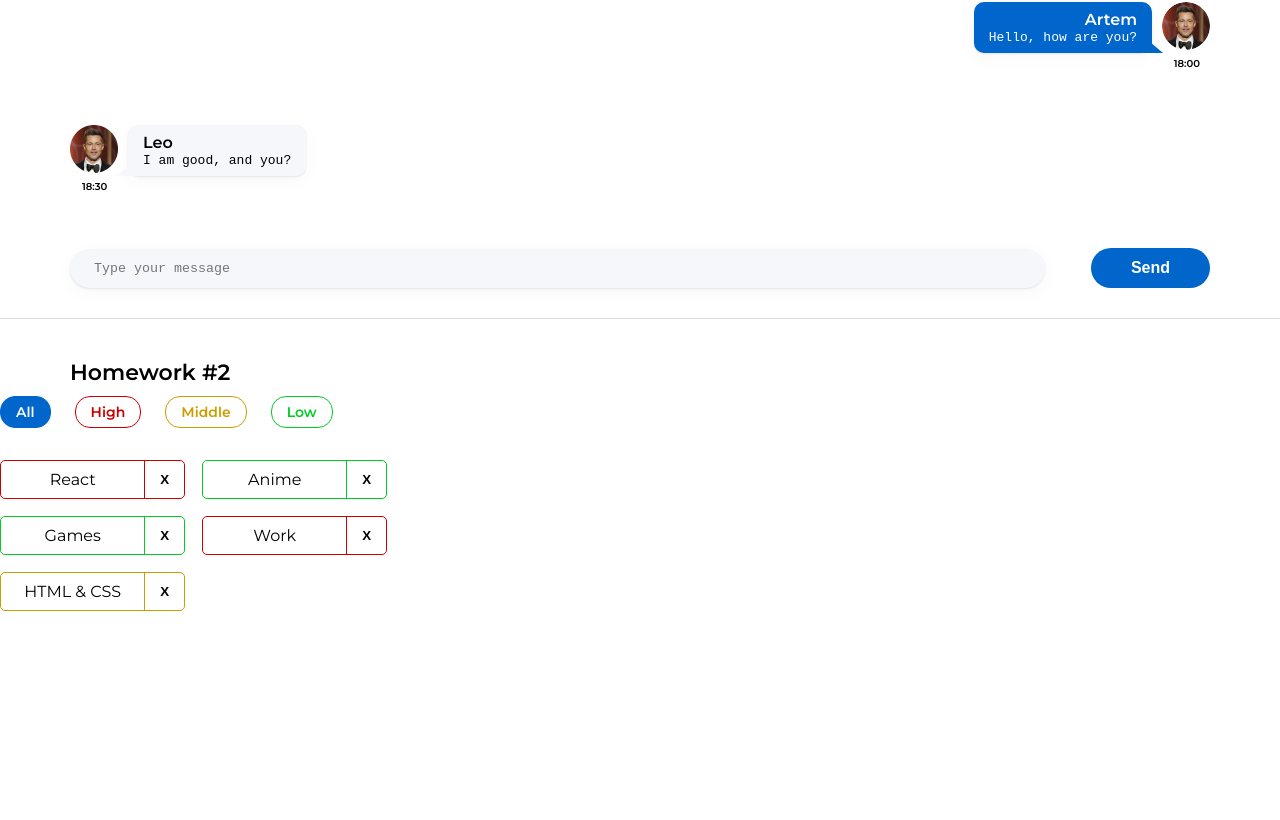
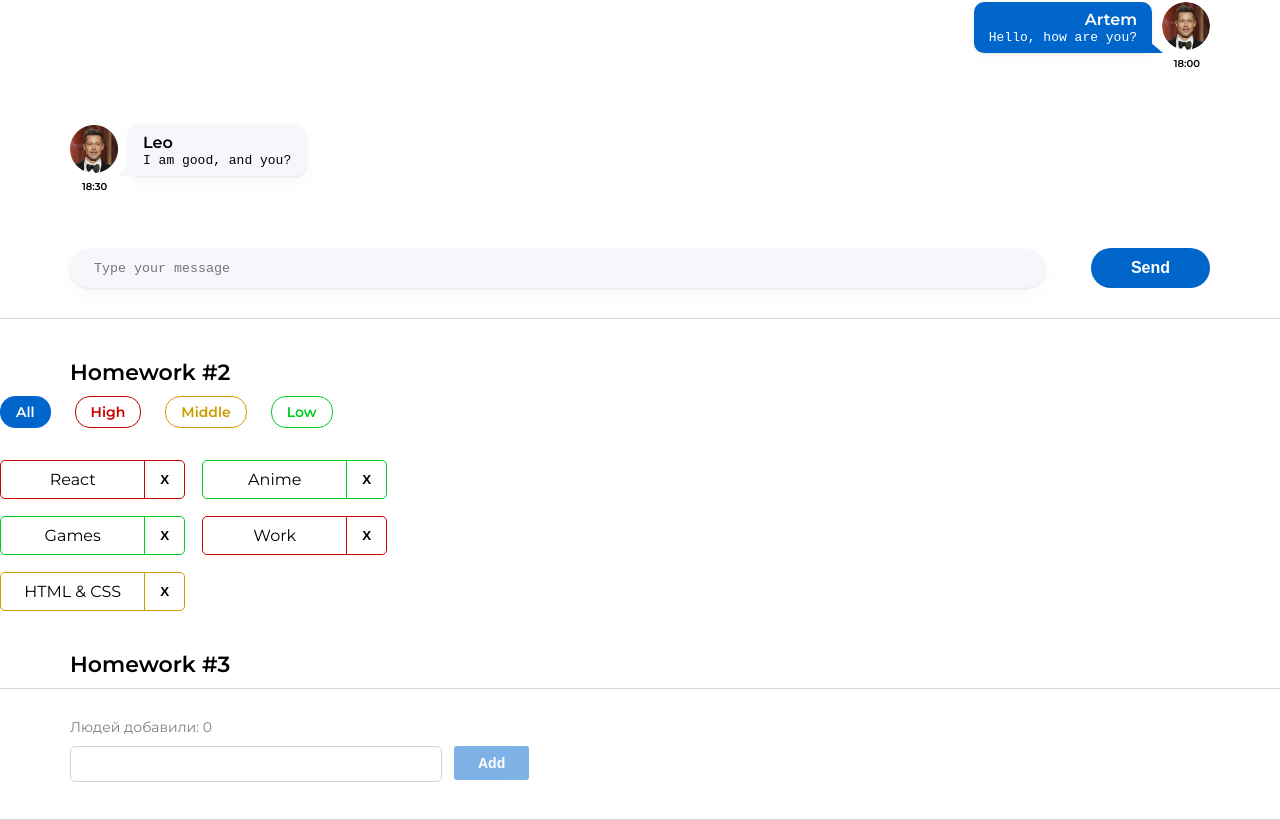
Before and after one commit to ArtemMyrhorod/testsForIgnat, a React (Create React App) app: page / in a window 1280 px wide. Shown: the part 236-1056 px from the top of the page. Before the commit the page ends 847 px from the top, so only its background shows below. Built offline with nearby package versions, Linux system fonts and the light colour scheme.

Commit message:
Finished HW3

```diff
--- a/src/s1-main/App.module.css
+++ b/src/s1-main/App.module.css
@@ -19,7 +19,6 @@ body {
     border-bottom: 1px solid #D9D9D9;
 }
 .hw {
-
     max-width: 1310px;
     margin: 0 auto;
 }
--- a/src/s1-main/App.tsx
+++ b/src/s1-main/App.tsx
@@ -2,13 +2,14 @@ import React from 'react'
 import s from './App.module.css'
 import HW1 from '../s2-homeworks/hw01/HW1'
 import HW2 from '../s2-homeworks/hw02/HW2';
+import HW3 from '../s2-homeworks/hw03/HW3';
 
 function App() {
     return (
         <div className={s.App}>
             <HW1/>
             <HW2/>
-            {/*<HW3/>*/}
+            <HW3/>
             {/*<HW4/>*/}
 
             {/*при выполнении дз 5 и более - закомментировать здесь дз 1-4, так как они есть внутри дз 5*/}
--- a/src/s2-homeworks/hw03/Greeting.module.css
+++ b/src/s2-homeworks/hw03/Greeting.module.css
@@ -1,22 +1,55 @@
 .greetingForm {
+    max-width: 1310px;
+    margin: 0 auto;
 }
 
 .inputAndButtonContainer {
+    display: flex;
+    gap: 12px;
+    align-items: flex-start;
 }
 
 .error {
+    font-weight: 400;
+    font-size: 14px;
+    line-height: 17px;
+    color: #CC0000;
 }
 
 .input {
+    border: 1px solid #D1D1D1;
+    border-radius: 5px;
+    width: 372px;
+    height: 36px;
+    margin-bottom: 7px;
+    font-weight: 500;
+    font-size: 16px;
+    line-height: 20px;
+    padding: 0 12px;
+    color: #000000;
 }
 
 .input:focus {
+    outline: none;
 }
 
 .errorInput {
+    border: 1px solid #CC0000;
+    border-radius: 5px;
+    width: 372px;
+    height: 36px;
 }
 
 .button {
+    background: #0066CC;
+    border: none;
+    border-radius: 3px;
+    padding: 7px 24px;
+    color: white;
+    text-transform: capitalize;
+    font-weight: 600;
+    font-size: 14px;
+    line-height: 20px;
 }
 
 .button:focus {
@@ -26,10 +59,20 @@
 }
 
 .button:disabled {
+    opacity: 0.5;
 }
 
 .text {
+    font-weight: 400;
+    font-size: 14px;
+    line-height: 17px;
+    color: rgba(0, 0, 0, 0.5);
+    margin-bottom: 10px;
 }
 
 .greeting {
+    font-weight: 600;
+    font-size: 14px;
+    line-height: 17px;
+    color: #000000;
 }
--- a/src/s2-homeworks/hw03/Greeting.tsx
+++ b/src/s2-homeworks/hw03/Greeting.tsx
@@ -1,15 +1,15 @@
-import React, {ChangeEvent, KeyboardEvent} from 'react'
+import React from 'react'
 import s from './Greeting.module.css'
 
 type GreetingPropsType = {
-    name: any // need to fix any
-    setNameCallback: any // need to fix any
-    addUser: any // need to fix any
-    onBlur: any // need to fix any
-    onEnter: any // need to fix any
-    error: any // need to fix any
-    totalUsers: any // need to fix any
-    lastUserName?: any // need to fix any
+  name: string
+  setNameCallback: (e: React.ChangeEvent<HTMLInputElement>) => void
+  addUser: () => void
+  onBlur: () => void
+  onEnter: (e: React.KeyboardEvent<HTMLInputElement>) => void
+  error: string
+  totalUsers: number
+  lastUserName?: string
 }
 
 // презентационная компонента (для верстальщика)
@@ -23,9 +23,9 @@ const Greeting: React.FC<GreetingPropsType> = (
     error,
     totalUsers,
     lastUserName,
-    } // деструктуризация пропсов
+  }
 ) => {
-    const inputClass = s.errorInput // need to fix with (?:)
+  const inputClass = error ? s.errorInput : s.input
 
   return (
     <div id={'hw3-form'} className={s.greetingForm}>
@@ -56,8 +56,7 @@ const Greeting: React.FC<GreetingPropsType> = (
           onClick={addUser}
           className={s.button}
           disabled={!name.trim()}
-                >
-                    add
+        >add
         </button>
       </div>
 
--- a/src/s2-homeworks/hw03/GreetingContainer.tsx
+++ b/src/s2-homeworks/hw03/GreetingContainer.tsx
@@ -1,38 +1,46 @@
-import React, { ChangeEvent, KeyboardEvent, useState } from 'react'
+import React, {ChangeEvent, KeyboardEvent, useState} from 'react'
 import Greeting from './Greeting'
-import { UserType } from './HW3'
+import {UsersType} from './HW3'
 
 type GreetingContainerPropsType = {
-    users: any // need to fix any
-    addUserCallback: any // need to fix any
+  users: UsersType[]
+  addUserCallback: (name: string) => void
 }
 
-export const pureAddUser = (name: any, setError: any, setName: any, addUserCallback: any) => {
-    // если имя пустое - показать ошибку, иначе - добавить юзера и очистить инпут
+export const pureAddUser = (name: string, setError: (error: string) => void, setName: (name: string) => void, addUserCallback: (name: string) => void) => {
+  if (!name) {
+    setError('Ошибка! Введите имя.')
+  } else {
+    addUserCallback(name)
+    setName(' ')
+  }
 }
 
-export const pureOnBlur = (name: any, setError: any) => { // если имя пустое - показать ошибку
+export const pureOnBlur = (name: string, setError: (error: string) => void) => {
+  if (!name) {
+    setError('Ошибка! Введите имя.')
+  }
 }
 
-export const pureOnEnter = (e: any, addUser: any) => { // если нажата кнопка Enter - добавить
+export const pureOnEnter = (e: KeyboardEvent<HTMLInputElement>, addUser: () => void) => {
+  if (e.key === 'Enter') {
+    addUser()
+  }
 }
 
-// более простой и понятный для новичков
-// function GreetingContainer(props: GreetingPropsType) {
+const GreetingContainer: React.FC<GreetingContainerPropsType> = ({users, addUserCallback,}) => {
+  const [name, setName] = useState<string>('')
+  const [error, setError] = useState<string>('')
 
-// более современный и удобный для про :)
-const GreetingContainer: React.FC<GreetingContainerPropsType> = ({
-    users,
-    addUserCallback,
-}) => {
-    // деструктуризация пропсов
-    const [name, setName] = useState<any>('') // need to fix any
-    const [error, setError] = useState<any>('') // need to fix any
-
-    const setNameCallback = (e: any) => { // need to fix any
-        setName('some name') // need to fix
-
-        error && setError('')
+  const setNameCallback = (e: ChangeEvent<HTMLInputElement>) => {
+    const trimmedName = e.currentTarget.value.trim()
+    if (trimmedName) {
+      setName(trimmedName)
+      setError('')
+    } else {
+      setName(' ')
+      error && setError('Error. Type name!')
+    }
   }
   const addUser = () => {
     pureAddUser(name, setError, setName, addUserCallback)
@@ -45,10 +53,9 @@ const GreetingContainer: React.FC<GreetingContainerPropsType> = ({
   const onEnter = (e: any) => {
     pureOnEnter(e, addUser)
   }
-
-    const totalUsers = 0 // need to fix
-    const lastUserName = 'some name' // need to fix
-
+  const totalUsers = users.length
+  // @ts-ignore
+  const lastUserName = users.length > 0 ? users[users.length - 1].name : '';
   return (
     <Greeting
       name={name}
--- a/src/s2-homeworks/hw03/HW3.tsx
+++ b/src/s2-homeworks/hw03/HW3.tsx
@@ -4,7 +4,6 @@ import s2 from '../../s1-main/App.module.css'
 import GreetingContainer from './GreetingContainer'
 
 /*
-* 1 - описать тип UserType
 * 2 - указать нужный тип в useState с users
 * 3 - дописать типы и логику функции pureAddUserCallback и проверить её тестами
 * 4 - в файле GreetingContainer.tsx дописать типизацию пропсов
@@ -12,36 +11,40 @@ import GreetingContainer from './GreetingContainer'
 * 6 - в файле GreetingContainer.tsx дописать тип и логику функции setNameCallback
 * 7 - в файле GreetingContainer.tsx дописать логику функций pureAddUser, pureOnBlur, pureOnEnter и проверить их тестами
 * 8 - в файле GreetingContainer.tsx вычислить количество добавленных и имя последнего (totalUsers, lastUserName)
-* 9 - в файле Greeting.tsx дописать типизацию пропсов
 * 10 - в файле Greeting.tsx вычислить inputClass в зависимости от наличия ошибки
 * 11 - сделать стили в соответствии с дизайном
 * */
 
 // types
 export type UserType = {
-    _id: any // need to fix any
-    name: any // need to fix any
+    _id: string
+    name: string
 }
+export type UsersType = [
+    users: UserType
+]
 
-export const pureAddUserCallback = (name: any, setUsers: any, users: any) => { // need to fix any
-    const user = { // need to fix
+export const pureAddUserCallback = (name: string, setUsers: any, users: UsersType[]) => {
+    const user = {
+        _id: v1(),
+        name: name
     }
     setUsers([...users, user])
 }
 
 const HW3 = () => {
-    const [users, setUsers] = useState<any>([]) // need to fix any
+    const [users, setUsers] = useState<UsersType[]>([])
 
-    const addUserCallback = (name: any) => { // need to fix any
+    const addUserCallback = (name: string) => {
         pureAddUserCallback(name, setUsers, users)
     }
 
     return (
-        <div id={'hw3'}>
+        <div id={'hw3'} className={s2.hw}>
             <div className={s2.hwTitle}>Homework #3</div>
             {/*для автоматической проверки дз (не менять)*/}
 
-            <div className={s2.hw}>
+            <div className={s2.hw1}>
                 <GreetingContainer
                     users={users}
                     addUserCallback={addUserCallback}
```
Also changed, not shown: 1 other file (tests, documents, lock files or other folders). Lines whose indentation alone changed are shown as unchanged.
